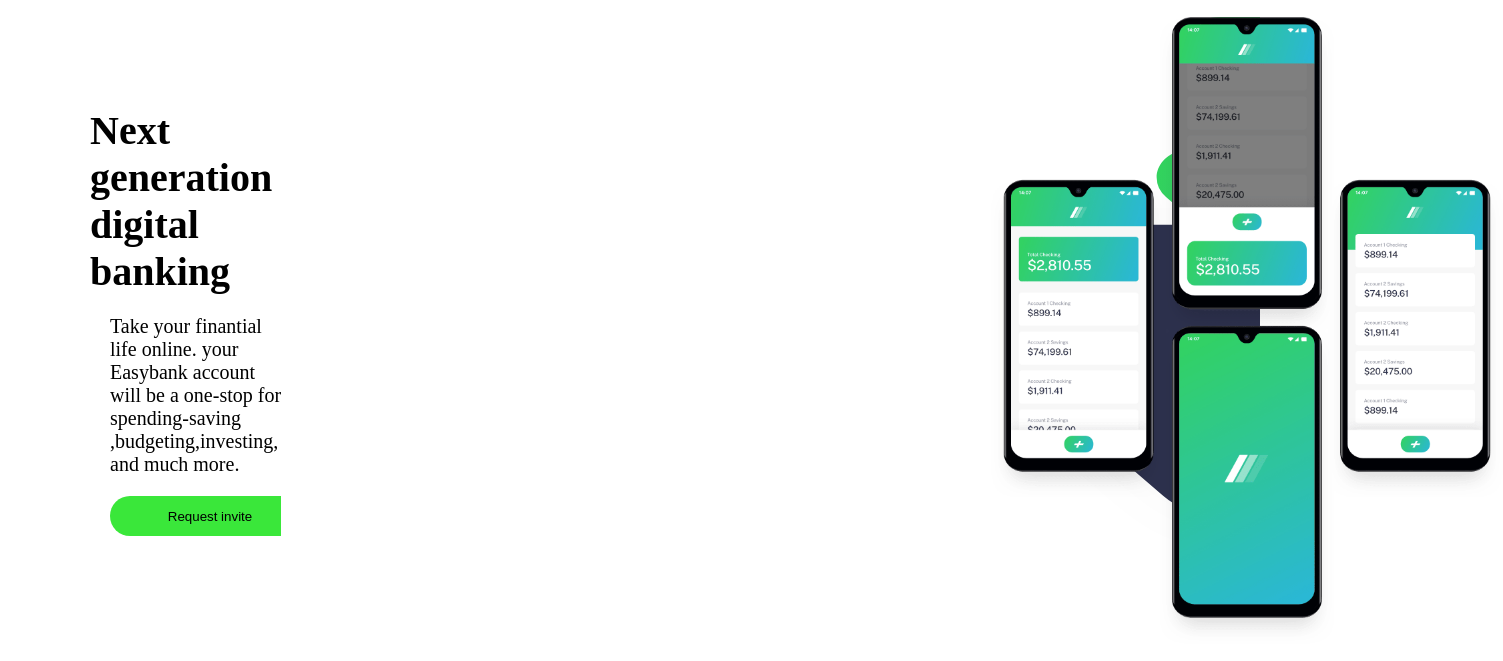
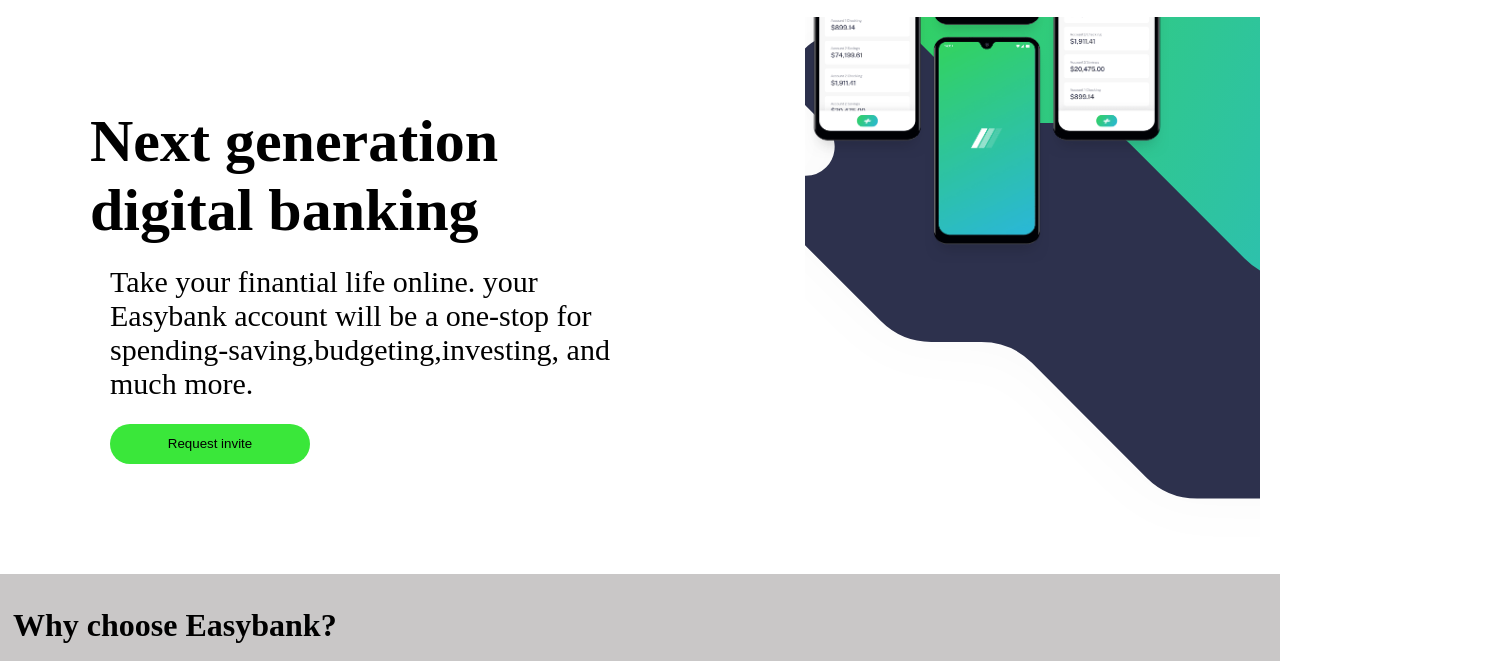
Before and after one commit to simonshegz/Clothing-brand, a plain HTML site: page index.html in a window 1280 px wide. Shown: the part 103-764 px from the top of the page, 1503 px wide, since content can reach past the window. Drawn offline with Linux system fonts and the light colour scheme.

Commit message:
first commit

```diff
--- a/index.html
+++ b/index.html
@@ -28,21 +28,21 @@
     <div class="line1">
         <div class="note1">
             <h1>Next generation digital banking</h1>
-            <p>Take your finantial life online. your Easybank account will be a one-stop for spending-saving <br> ,budgeting,investing, and much more.</p>
+            <p>Take your finantial life online. your Easybank account will be a one-stop for spending-saving,budgeting,investing, and much more.</p>
             <div class="btn">
                 <button>Request invite</button>
             </div>
         </div>
         <div class="img1">
-            <img src="./image/image-mockups.png" alt="" width="40%" class="image1">
-            <img src="./image/bg-intro-desktop.svg" alt="" width="1000px" height="700px" class="image2">
+            <img src="./image/image-mockups.png" alt="" class="image1">
+
         </div>
     </div>
 
     <div class="line2">
         <div class="mark">
         <div class="why">
-            <h1>Why choose Easybank?</h1>
+            <h1 class="me">Why choose Easybank?</h1>
             <p>We leverage open banking to turn your bank account into your financial hub. <br> Control your finances like never before </p>
         </div>
         <div class="target">
--- a/style.css
+++ b/style.css
@@ -6,12 +6,26 @@
 }
 
 .img1{
-    margin-top: auto;
-    margin-left: 600px;
+    margin-top: -200px;
+    margin-left: 50px;
+    width: 100%;
+    background-image: url(./image/bg-intro-desktop.svg);
+    background-size: cover;
+    background-repeat: no-repeat;
+    background-position: -80px;
+
+
+
 
 }
 .image1{
+   width: 80%;
+
+}
+.image2{
+    width: 70%;
     position: absolute;
+    margin-left: -1000px;
 
 }
 
@@ -33,6 +47,7 @@
 }
 .line1{
     display: flex;
+    /* grid-template-columns: 1fr 1fr; */
     margin: 0px 0px;
 
 
@@ -51,7 +66,10 @@
 }
 .note1{
     margin: 90px;
-    font-size: 20px;
+    font-size: 30px;
+    text-align: left;
+    font-weight: 50px;
+
 
 }
 .target{
@@ -59,6 +77,9 @@
 }
 .why{
     margin: 40px 20px;
+}
+.me{
+    margin: 15px;
 }
 .online, div, h2, p{
     margin:20px ;
```
